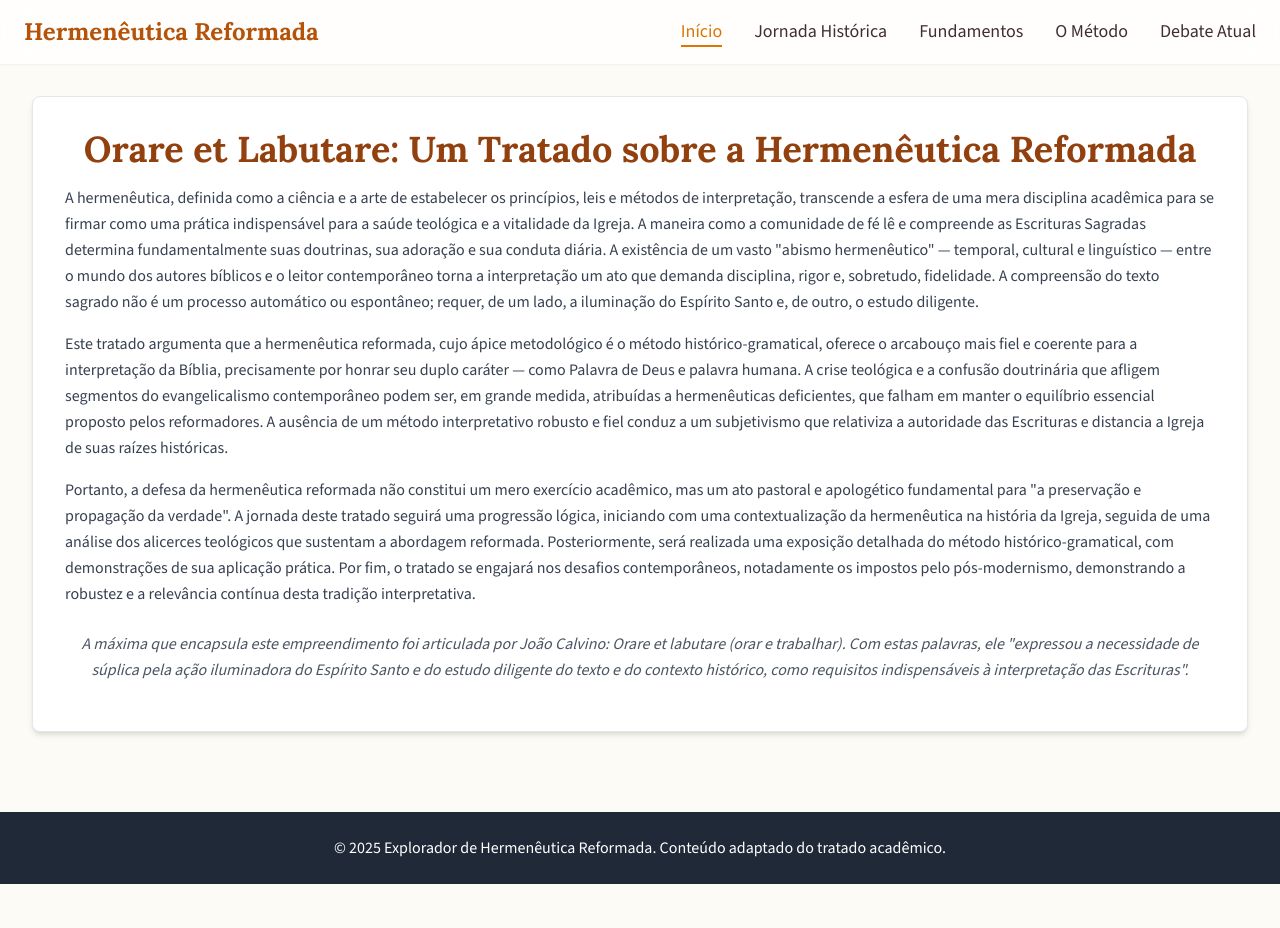
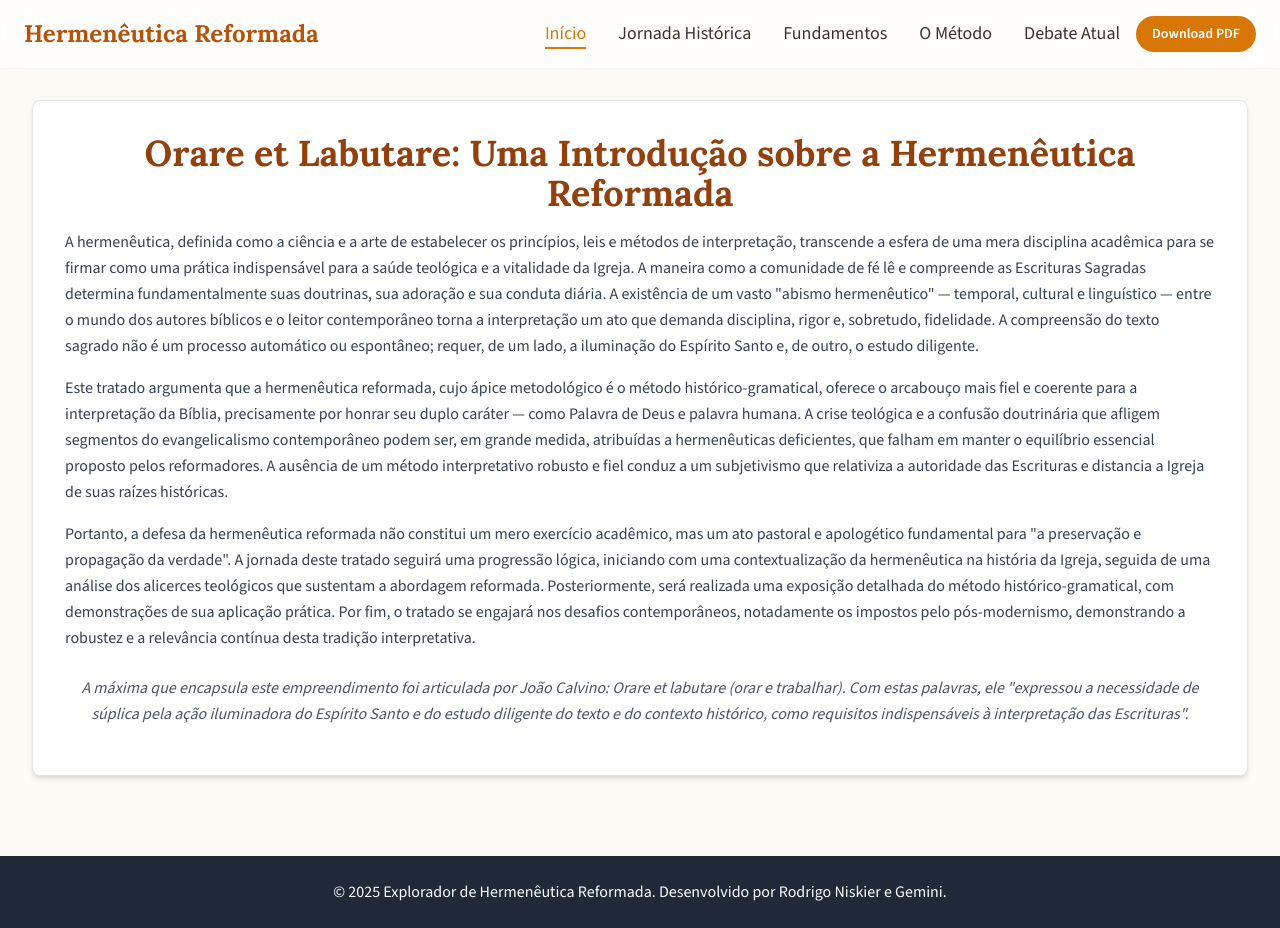
Before and after one commit to rodrigoniskier/hermeneutica, a plain HTML site: page index.html in a window 1280 px wide. Before the commit the page ends 884 px from the top, so only its background shows below. Drawn offline with nearby package versions, Linux system fonts and the light colour scheme.

Commit message:
Update index.html

```diff
--- a/index.html
+++ b/index.html
@@ -59,6 +59,7 @@
         <nav class="container mx-auto px-6 py-4">
             <div class="flex items-center justify-between">
                 <h1 class="text-xl md:text-2xl font-bold text-amber-700">Hermenêutica Reformada</h1>
+                <div class="flex items-center space-x-4">
                     <div class="hidden md:flex items-center space-x-8">
                         <a href="#inicio" class="nav-link text-lg border-b-2 border-transparent">Início</a>
                         <a href="#jornada" class="nav-link text-lg border-b-2 border-transparent">Jornada Histórica</a>
@@ -75,6 +76,8 @@
                             <option value="debate">Debate Atual</option>
                         </select>
                     </div>
+                    <a href="conteudo.pdf" download class="bg-amber-600 text-white text-sm font-semibold py-2 px-4 rounded-full hover:bg-amber-700 transition-colors whitespace-nowrap">Download PDF</a>
+                </div>
             </div>
         </nav>
     </header>
@@ -84,7 +87,7 @@
         <section id="inicio" class="content-section">
             <div class="bg-white p-8 rounded-lg shadow-md border border-gray-200">
                 <div class="prose max-w-none text-gray-700 leading-relaxed">
-                    <h2 class="text-3xl md:text-4xl font-bold text-amber-800 mb-4 text-center">Orare et Labutare: Um Tratado sobre a Hermenêutica Reformada</h2>
+                    <h2 class="text-3xl md:text-4xl font-bold text-amber-800 mb-4 text-center">Orare et Labutare: Uma Introdução sobre a Hermenêutica Reformada</h2>
                     <p>A hermenêutica, definida como a ciência e a arte de estabelecer os princípios, leis e métodos de interpretação, transcende a esfera de uma mera disciplina acadêmica para se firmar como uma prática indispensável para a saúde teológica e a vitalidade da Igreja. A maneira como a comunidade de fé lê e compreende as Escrituras Sagradas determina fundamentalmente suas doutrinas, sua adoração e sua conduta diária. A existência de um vasto "abismo hermenêutico" — temporal, cultural e linguístico — entre o mundo dos autores bíblicos e o leitor contemporâneo torna a interpretação um ato que demanda disciplina, rigor e, sobretudo, fidelidade. A compreensão do texto sagrado não é um processo automático ou espontâneo; requer, de um lado, a iluminação do Espírito Santo e, de outro, o estudo diligente.</p>
                     <p>Este tratado argumenta que a hermenêutica reformada, cujo ápice metodológico é o método histórico-gramatical, oferece o arcabouço mais fiel e coerente para a interpretação da Bíblia, precisamente por honrar seu duplo caráter — como Palavra de Deus e palavra humana. A crise teológica e a confusão doutrinária que afligem segmentos do evangelicalismo contemporâneo podem ser, em grande medida, atribuídas a hermenêuticas deficientes, que falham em manter o equilíbrio essencial proposto pelos reformadores. A ausência de um método interpretativo robusto e fiel conduz a um subjetivismo que relativiza a autoridade das Escrituras e distancia a Igreja de suas raízes históricas.</p>
                     <p>Portanto, a defesa da hermenêutica reformada não constitui um mero exercício acadêmico, mas um ato pastoral e apologético fundamental para "a preservação e propagação da verdade". A jornada deste tratado seguirá uma progressão lógica, iniciando com uma contextualização da hermenêutica na história da Igreja, seguida de uma análise dos alicerces teológicos que sustentam a abordagem reformada. Posteriormente, será realizada uma exposição detalhada do método histórico-gramatical, com demonstrações de sua aplicação prática. Por fim, o tratado se engajará nos desafios contemporâneos, notadamente os impostos pelo pós-modernismo, demonstrando a robustez e a relevância contínua desta tradição interpretativa.</p>
@@ -168,7 +171,7 @@
 
     <footer class="bg-gray-800 text-white mt-12">
         <div class="container mx-auto p-6 text-center">
-            <p>&copy; 2025 Explorador de Hermenêutica Reformada. Conteúdo adaptado do tratado acadêmico.</p>
+            <p>&copy; 2025 Explorador de Hermenêutica Reformada. Desenvolvido por Rodrigo Niskier e Gemini.</p>
         </div>
     </footer>
 
@@ -435,4 +438,4 @@
         }
     </script>
 </body>
-</html>
+</ht
```
Lines whose indentation alone changed are shown as unchanged.
